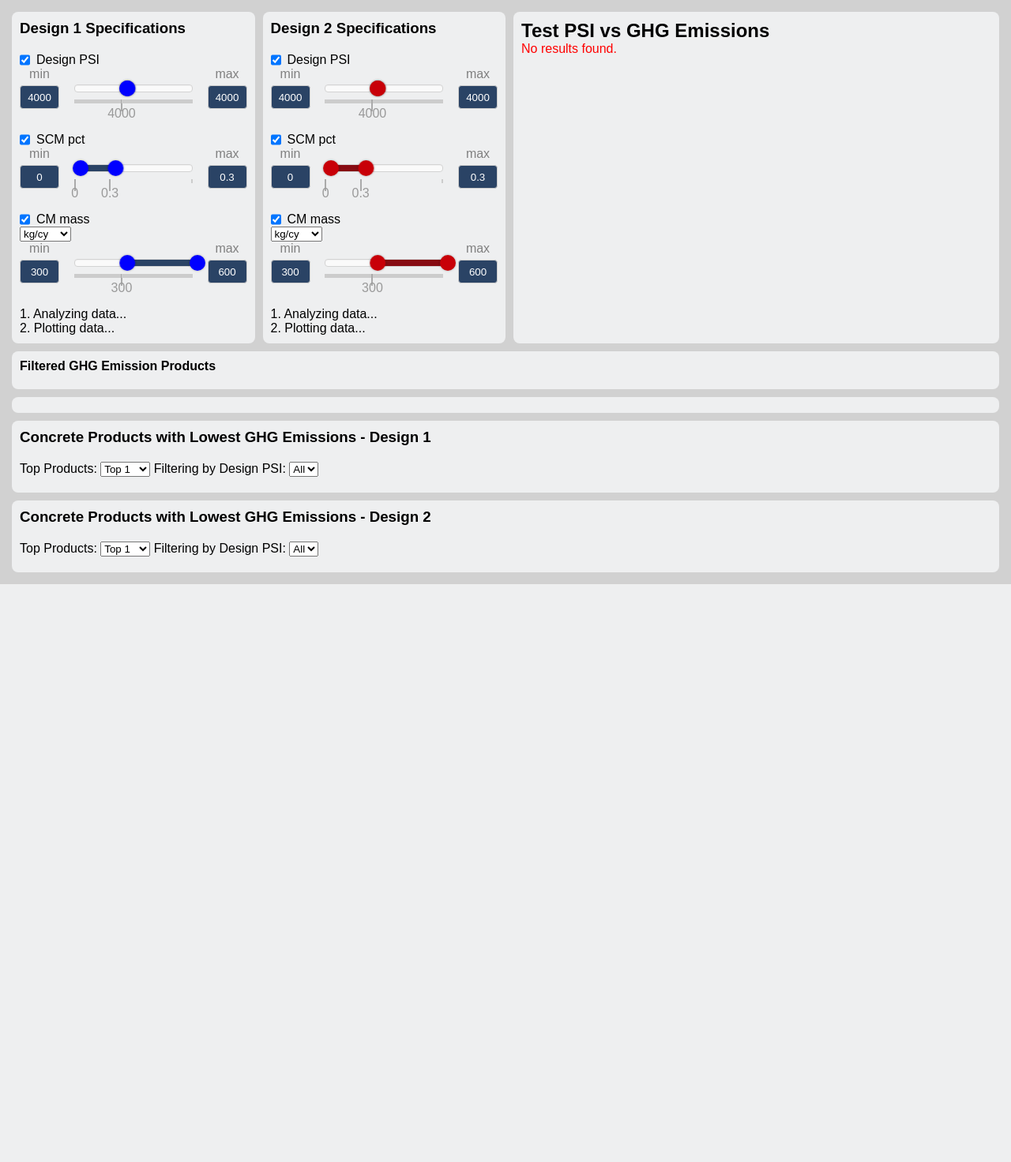
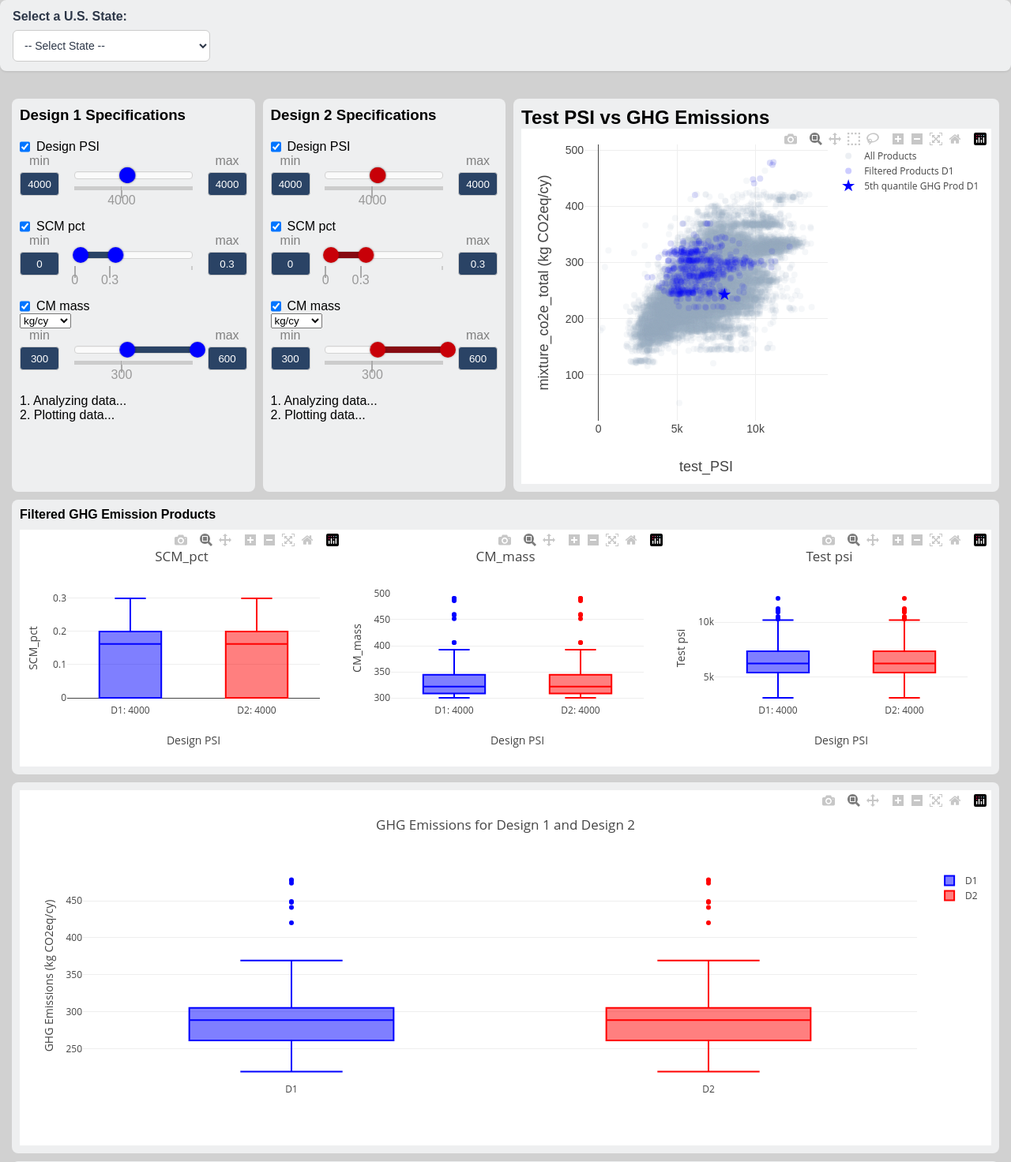
Before and after one commit to CSHub-mit/CSHUB-Web, a Flask app: page / in a window 1280 px wide. Shown: the part 74-1546 px from the top of the page at 79% size. Before the commit the page ends 814 px from the top, so only its background shows below. Run offline with Flask 3, Linux system fonts and the light colour scheme; data comes from the database, SQL or seed files in the repository; both versions use the stored data as it was after the commit; data that the repository does not hold is empty; some libraries are stand-ins or nearby versions.

Commit message:
first commit

```diff
--- a/app.py
+++ b/app.py
@@ -7,7 +7,9 @@ from flask_migrate import Migrate
 app = Flask(__name__)
 
 # Configure database URI
-app.config['SQLALCHEMY_DATABASE_URI'] = os.getenv('DATABASE_URL')  # This will fetch the DATABASE_URL from environment variables
+# app.config['SQLALCHEMY_DATABASE_URI'] = os.getenv('DATABASE_URL')  # This will fetch the DATABASE_URL from environment variables
+app.config['SQLALCHEMY_DATABASE_URI'] = 'sqlite:///site.db'
+
 app.config['SQLALCHEMY_TRACK_MODIFICATIONS'] = False
 
 # Initialize the database
--- a/static/css/styles.css
+++ b/static/css/styles.css
@@ -22,6 +22,56 @@ body {
   grid-gap: 10px;
   padding: 15px;
 }
+.state-selector {
+  margin-bottom: 20px;
+  background-color: #eeeff0;
+  padding: 12px 16px;
+  border-radius: 8px;
+  box-shadow: 0 1px 3px rgba(0,0,0,0.1);
+  font-family: Arial, sans-serif;
+}
+
+.state-selector label {
+  display: block;
+  margin-bottom: 8px;
+  font-weight: bold;
+  color: #2D3748;
+}
+
+.state-selector select {
+  width: 100%;
+  max-width: 250px;
+  padding: 10px;
+  border-radius: 6px;
+  border: 1px solid #ccc;
+  background-color: white;
+  font-size: 14px;
+  color: #2D3748;
+  cursor: pointer;
+  transition: border-color 0.2s ease-in-out;
+}
+
+.state-selector select:focus {
+  outline: none;
+  border-color: #3b5998;
+}
+
+/*  Dark mode */
+body.dark-mode .state-selector {
+  background-color: #2D3748;
+  color: #E2E8F0;
+}
+
+body.dark-mode .state-selector label {
+  color: #E2E8F0;
+}
+
+body.dark-mode .state-selector select {
+  background-color: #1A202C;
+  color: #E2E8F0;
+  border: 1px solid #4A5568;
+}
+
 
 @media (max-width: 768px) {
   .container {
--- a/templates/index.html
+++ b/templates/index.html
@@ -23,6 +23,62 @@
         </div>
     </div>
   </header>
+  <div class="state-selector" style="margin-bottom: 20px;">
+    <label for="state-dropdown"><strong>Select a U.S. State:</strong></label>
+    <select id="state-dropdown">
+      <option value="">-- Select State --</option>
+      <option value="Alabama">Alabama</option>
+      <option value="Alaska">Alaska</option>
+      <option value="Arizona">Arizona</option>
+      <option value="Arkansas">Arkansas</option>
+      <option value="California">California</option>
+      <option value="Colorado">Colorado</option>
+      <option value="Connecticut">Connecticut</option>
+      <option value="Delaware">Delaware</option>
+      <option value="Florida">Florida</option>
+      <option value="Georgia">Georgia</option>
+      <option value="Hawaii">Hawaii</option>
+      <option value="Idaho">Idaho</option>
+      <option value="Illinois">Illinois</option>
+      <option value="Indiana">Indiana</option>
+      <option value="Iowa">Iowa</option>
+      <option value="Kansas">Kansas</option>
+      <option value="Kentucky">Kentucky</option>
+      <option value="Louisiana">Louisiana</option>
+      <option value="Maine">Maine</option>
+      <option value="Maryland">Maryland</option>
+      <option value="Massachusetts">Massachusetts</option>
+      <option value="Michigan">Michigan</option>
+      <option value="Minnesota">Minnesota</option>
+      <option value="Mississippi">Mississippi</option>
+      <option value="Missouri">Missouri</option>
+      <option value="Montana">Montana</option>
+      <option value="Nebraska">Nebraska</option>
+      <option value="Nevada">Nevada</option>
+      <option value="New Hampshire">New Hampshire</option>
+      <option value="New Jersey">New Jersey</option>
+      <option value="New Mexico">New Mexico</option>
+      <option value="New York">New York</option>
+      <option value="North Carolina">North Carolina</option>
+      <option value="North Dakota">North Dakota</option>
+      <option value="Ohio">Ohio</option>
+      <option value="Oklahoma">Oklahoma</option>
+      <option value="Oregon">Oregon</option>
+      <option value="Pennsylvania">Pennsylvania</option>
+      <option value="Rhode Island">Rhode Island</option>
+      <option value="South Carolina">South Carolina</option>
+      <option value="South Dakota">South Dakota</option>
+      <option value="Tennessee">Tennessee</option>
+      <option value="Texas">Texas</option>
+      <option value="Utah">Utah</option>
+      <option value="Vermont">Vermont</option>
+      <option value="Virginia">Virginia</option>
+      <option value="Washington">Washington</option>
+      <option value="West Virginia">West Virginia</option>
+      <option value="Wisconsin">Wisconsin</option>
+      <option value="Wyoming">Wyoming</option>
+    </select>
+  </div>
 
   <div class="container">
     <!-- Product 1 -->
```
Also changed, not shown: instance/site.db (added).
